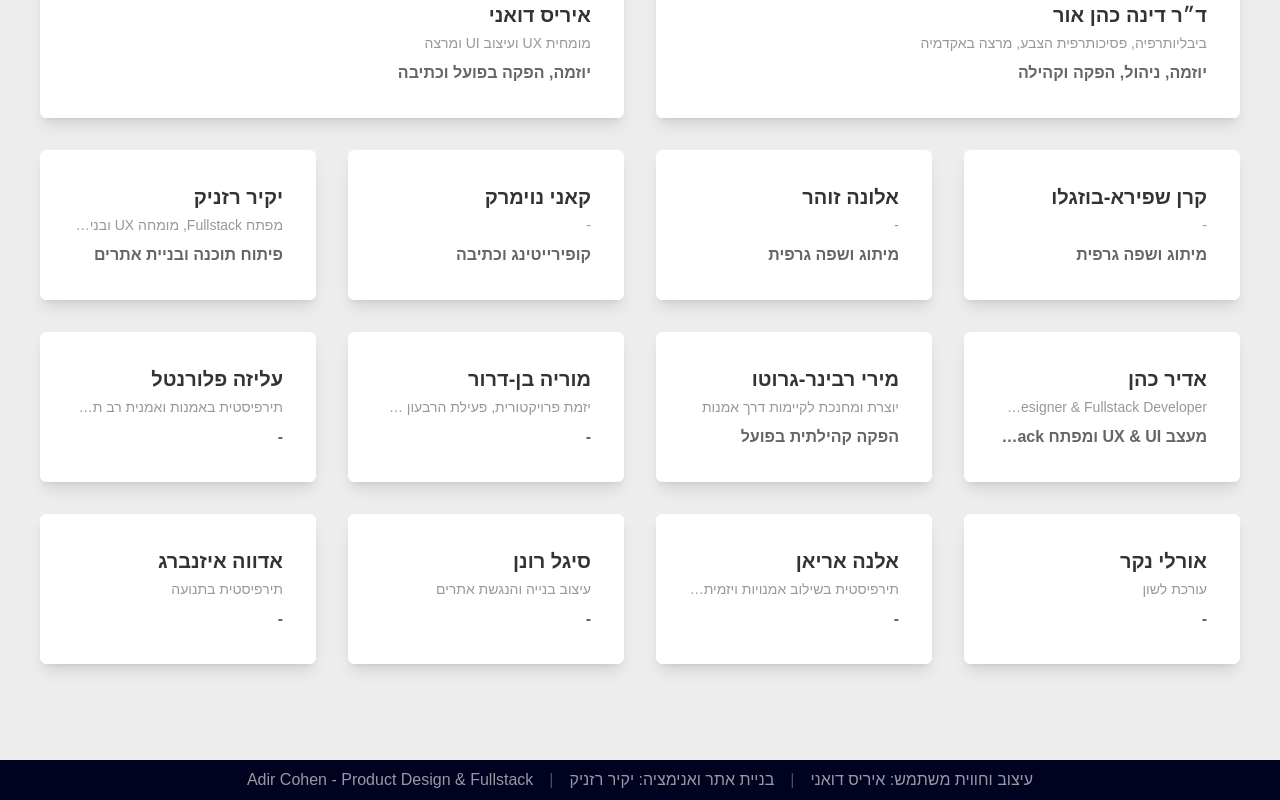
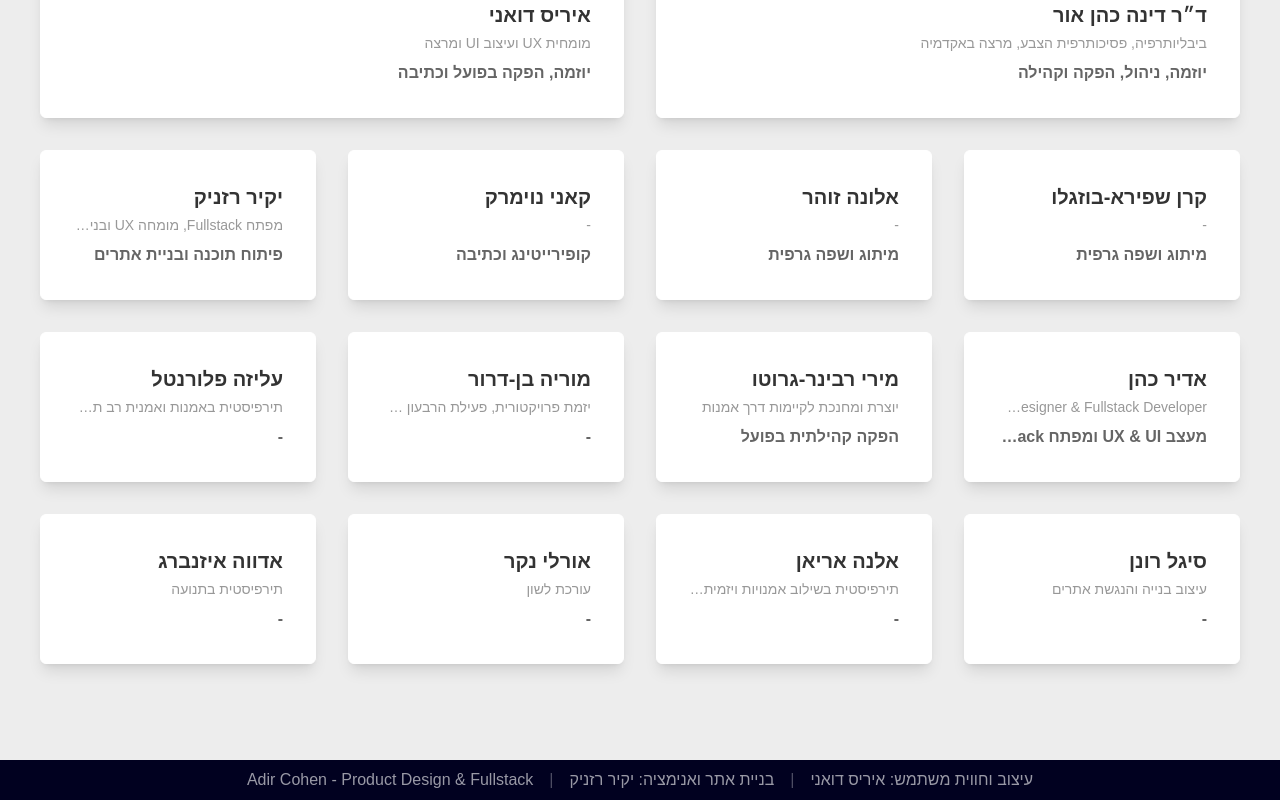
Before and after one commit to yakir-reznik/lend-a-hand, a Nuxt app: page /about in a window 1280 px wide. Shown: the part 1259-2059 px from the top of the page. Built offline with nearby package versions, Linux system fonts and the light colour scheme.

Commit message:
ordering

```diff
--- a/pages/about.vue
+++ b/pages/about.vue
@@ -208,18 +208,17 @@
 			name: 'עליזה פלורנטל',
 			desc: 'תירפיסטית באמנות ואמנית רב תחומית',
 		},
-
 		{
-			name: 'אורלי נקר',
-			desc: 'עורכת לשון',
+			name: 'סיגל רונן',
+			desc: 'עיצוב בנייה והנגשת אתרים',
 		},
 		{
 			name: 'אלנה אריאן',
 			desc: 'תירפיסטית בשילוב אמנויות ויזמית קהילה',
 		},
 		{
-			name: 'סיגל רונן',
-			desc: 'עיצוב בנייה והנגשת אתרים',
+			name: 'אורלי נקר',
+			desc: 'עורכת לשון',
 		},
 		{
 			name: 'אדווה איזנברג',
```
